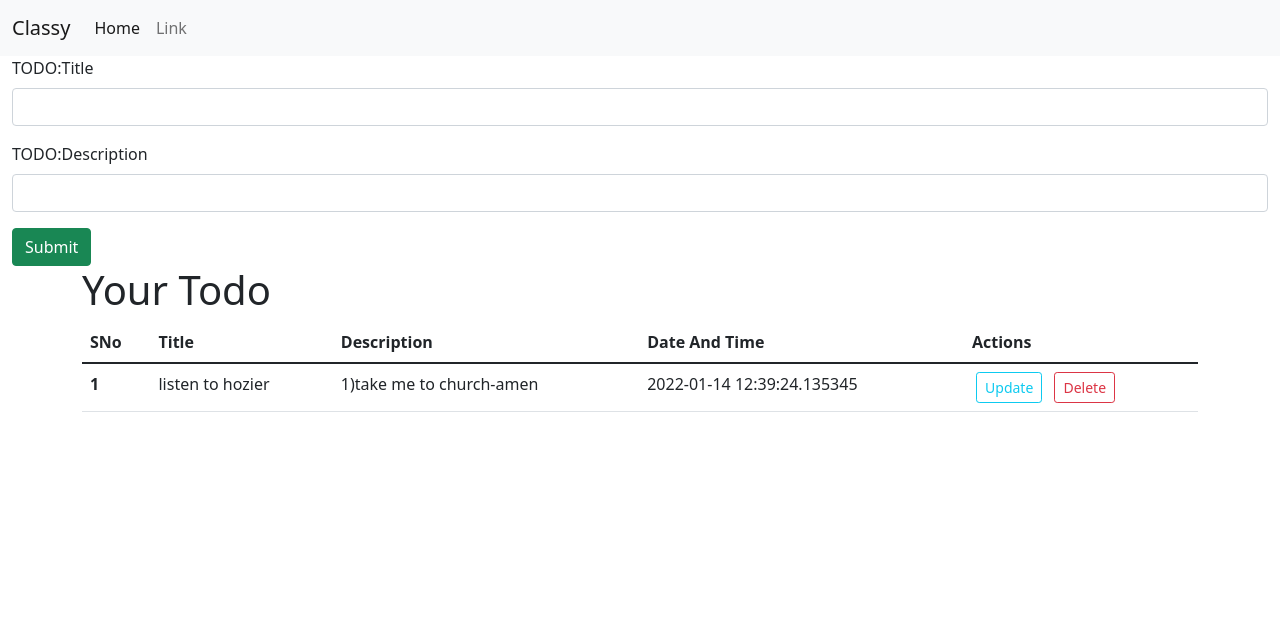
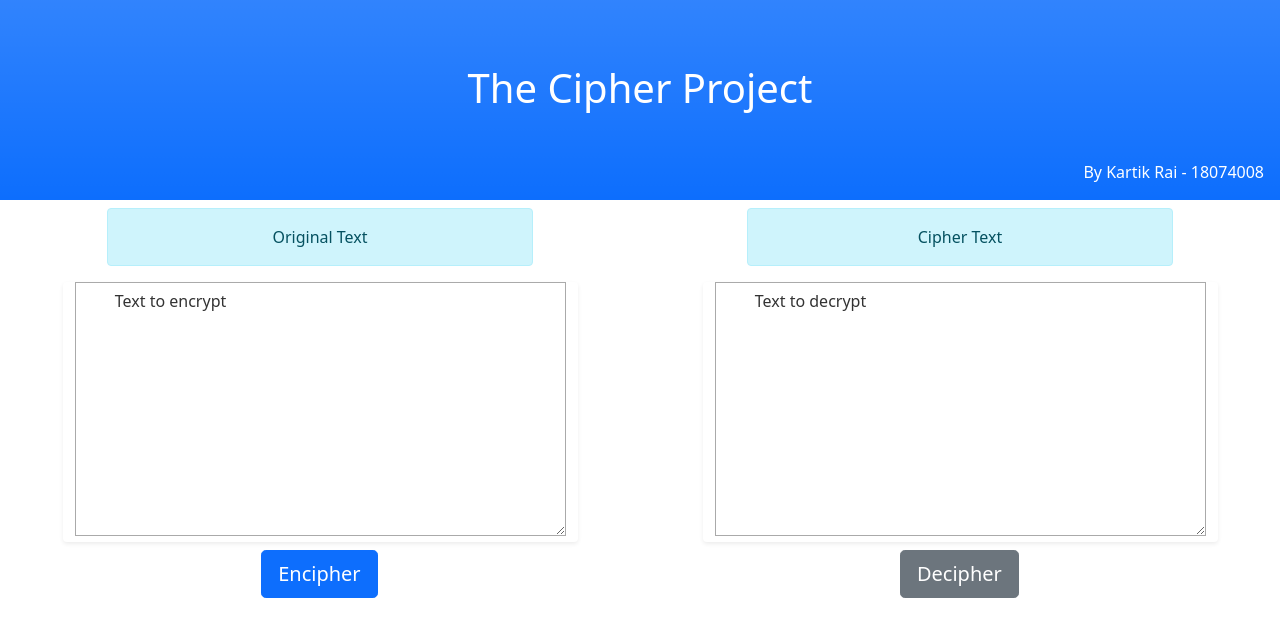
Before and after one commit to kartiklucky9n/PA0_CSE537_kartik_rai_18074008, a Flask app: page / in a window 1280 px wide. Shown: the top 637 px of the page. Run offline with Flask 2, Linux system fonts and the light colour scheme; data comes from the database, SQL or seed files in the repository.

Commit message:
cipher site

```diff
--- a/app.py
+++ b/app.py
@@ -15,13 +15,22 @@ class Cipher(db.Model):
     def __repr__(self) -> str:
         return f"{self.sno} - {self.title}"
 
+def encyptKey(myString):
+    my=list(myString)
+    b=[]
+    for i in range(0,len(myString)):
+        c=ord(my[i])
+        print(chr(95+26-(c-95)))
+        b.append(chr(95+26-(c-95)))
+    b="".join(b)
+    return b
 @app.route('/', methods = ['GET', 'POST'])
 def hello_world():
     '''
     cipher = Cipher(title = "code", desc="now")
     db.session.add(cipher)
     db.session.commit()
-    '''
+
     if request.method=='POST':
         title = request.form['title']
         desc = request.form['desc']
@@ -30,35 +39,27 @@ def hello_world():
         db.session.commit()
 
     allCiphers = Cipher.query.all()
+    '''
+    myCipher = Cipher(title="Text to encrypt", desc="Text to decrypt")
+    return render_template("home.html", myCipher = myCipher)
 
-    return render_template("home.html", allCiphers=allCiphers)
-
-@app.route('/update/<int:sno>', methods=['GET', 'POST'])
-def update(sno):
+@app.route('/encipher', methods=['GET', 'POST'])
+def encipher():
     if(request.method=="POST"):
-        title = request.form['title']
-        desc = request.form['desc']
-        allCiphers = Cipher.query.filter_by(sno=sno).first()
-        allCiphers.title = title
-        allCiphers.desc = desc
-        db.session.add(allCiphers)
-        db.session.commit()
-        return redirect("/")
-
-    allCiphers = Cipher.query.filter_by(sno=sno).first()
-    return render_template("update.html", allCiphers=allCiphers)
-
-@app.route('/delete/<int:sno>')
-def delete(sno):
-    allCiphers = Cipher.query.get(sno)
-    db.session.delete(allCiphers)
-    db.session.commit()
+        text = request.form['text1']
+        etext = encyptKey(text)
+        myCipher = Cipher(title=text, desc = etext)
+        return render_template("home.html", myCipher = myCipher)
     return redirect("/")
 
-@app.route("/show")
-def crpyto():
-    allCiphers = Cipher.query.all()
-    print(allCiphers)
-    return "chal gaya"
+@app.route('/decipher', methods=['GET', 'POST'])
+def decipher():
+    if(request.method=="POST"):
+        etext = request.form['text2']
+        text = encyptKey(etext)
+        myCipher = Cipher(title=text, desc = etext)
+        return render_template("home.html", myCipher = myCipher)
+    return redirect("/")
+
 if __name__ == "__main__":
     app.run(debug=True)
--- a/static/css/styling.css
+++ b/static/css/styling.css
@@ -0,0 +1,7 @@
+#inputText1, #inputText2 {
+    height: 40%;
+    border: 1px #aaa solid;
+    padding: 6px;
+    color: #333;
+
+}
--- a/templates/base.html
+++ b/templates/base.html
@@ -18,32 +18,16 @@
     <title>{% block title %} {% endblock title %}</title>
   </head>
   <body>
-    <nav class="navbar navbar-expand-lg navbar-light bg-light">
-      <div class="container-fluid">
-        <a class="navbar-brand" href="/">Classy</a>
-        <button
-          class="navbar-toggler"
-          type="button"
-          data-bs-toggle="collapse"
-          data-bs-target="#navbarSupportedContent"
-          aria-controls="navbarSupportedContent"
-          aria-expanded="false"
-          aria-label="Toggle navigation"
-        >
-          <span class="navbar-toggler-icon"></span>
-        </button>
-        <div class="collapse navbar-collapse" id="navbarSupportedContent">
-          <ul class="navbar-nav me-auto mb-2 mb-lg-0">
-            <li class="nav-item">
-              <a class="nav-link active" aria-current="page" href="#">Home</a>
-            </li>
-            <li class="nav-item">
-              <a class="nav-link" href="#">Link</a>
-            </li>
-          </ul>
-        </div>
-      </div>
-    </nav>
+    <STYLE>A {text-decoration: none;} </STYLE>
+    <a href="\">
+    <div class="p-3 mb-2 bg-primary bg-gradient text-white" style=" height: 200px;">
+      <h1 class="text-center my-5">The Cipher Project</h1>
+      <p class="text-end">By Kartik Rai - 18074008</p>
+    </div>
+  </a>
+
+
+
     {% block body %} {% endblock body %}
   </body>
 </html>
--- a/templates/home.html
+++ b/templates/home.html
@@ -1,79 +1,75 @@
-{% extends 'base.html' %}
-{% block title %}
-  Home
-{% endblock title %}
-{% block body %}
+{% extends 'base.html' %} {% block title %} Home {% endblock title %} {% block
+body %}
 
 <div class="container-fluid">
   <form action="/" method="POST">
-    <div class="mb-3">
-      <label for="title" class="form-label">TODO:Title</label>
-      <input
-        type="text"
-        class="form-control"
-        id="title"
-        name="title"
-        aria-describedby="emailHelp"
-      />
+    <div class="row justify-content-around">
+      <div
+        class="col-4 alert alert-info"
+        style="text-align: center"
+        role="alert"
+      >
+        Original Text
+      </div>
+      <div
+        class="col-4 alert alert-info"
+        style="text-align: center"
+        role="alert"
+      >
+        Cipher Text
+      </div>
     </div>
-    <div class="mb-3">
-      <label for="desc" class="form-label">TODO:Description</label>
-      <input type="text" class="form-control" id="desc" name="desc" />
+    <div class="row justify-content-around align-items-center">
+      <div class="col-md-auto shadow-sm bg-body rounded">
+        <textarea
+          name="text1"
+          cols="50"
+          rows="10"
+          class="inputText"
+          id="inputText1"
+          onfocus="this.value=''; this.onfocus=null;"
+          spellcheck="false"
+        >
+        {{myCipher.title}}
+        </textarea>
+      </div>
+      <div class="col-md-auto shadow-sm bg-body rounded">
+        <textarea
+          name="text2"
+          cols="50"
+          rows="10"
+          class="inputText"
+          id="inputText2"
+          onfocus="this.value=''; this.onfocus=null;"
+          spellcheck="false"
+        >
+        {{myCipher.desc}}
+        </textarea>
+      </div>
     </div>
-
-    <button type="submit" class="btn btn-success">Submit</button>
+    <div class="row justify-content-around my-2 align-items-center">
+      <div class="col-md-auto">
+        <button
+          type="submit"
+          formaction="\encipher"
+          class="btn btn-primary btn-lg"
+        >
+          Encipher
+        </button>
+      </div>
+      <div class="col-md-auto">
+        <button
+          type="submit"
+          formaction="\decipher"
+          class="btn btn-secondary btn-lg"
+        >
+          Decipher
+        </button>
+      </div>
+    </div>
   </form>
 </div>
 
-
-{% if allCiphers|length==0 %}
-<div class="alert alert-primary my-3" role="alert">
-  No tasks to do
-</div>
-{% else %}
-
-<div class="container" my="3px">
-  <h1>Your Todo</h1>
-  <table class="table">
-    <thead>
-      <tr>
-        <th scope="col">SNo</th>
-        <th scope="col">Title</th>
-        <th scope="col">Description</th>
-        <th scope="col">Date And Time</th>
-        <th scope="col">Actions</th>
-      </tr>
-    </thead>
-    <tbody>
-      {% for t in allCiphers %}
-      <tr>
-        <th scope="col">{{loop.index}}</th>
-        <td>{{t.title}}</td>
-        <td>{{t.desc}}</td>
-        <td>{{t.date_created}}</td>
-        <td>
-          <a
-            href="/update/{{t.sno}}"
-            type="button"
-            class="btn btn-outline-info btn-sm mx-1"
-          >
-            Update
-          </a>
-
-          <a
-            href="/delete/{{t.sno}}"
-            type="button"
-            class="btn btn-outline-danger btn-sm mx-1"
-          >
-            Delete
-          </a>
-        </td>
-      </tr>
-      {% endfor %}
-    </tbody>
-  </table>
-</div>
-{% endif %}
 <!-- Optional JavaScript; choose one of the two! -->
 
 <!-- Option 1: Bootstrap Bundle with Popper -->
```
